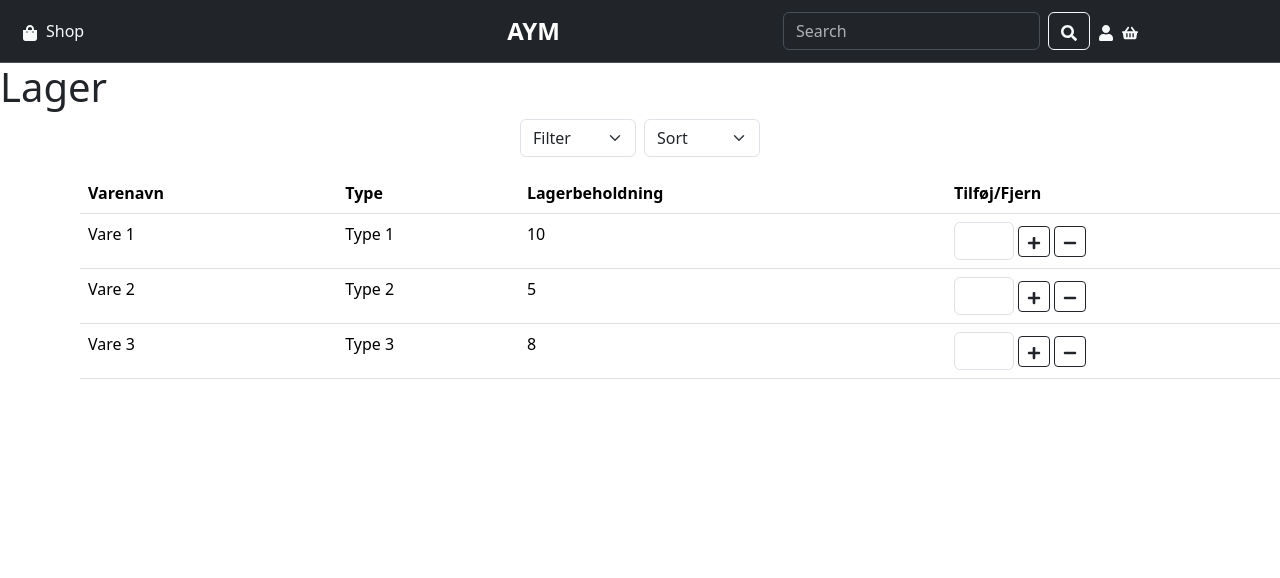
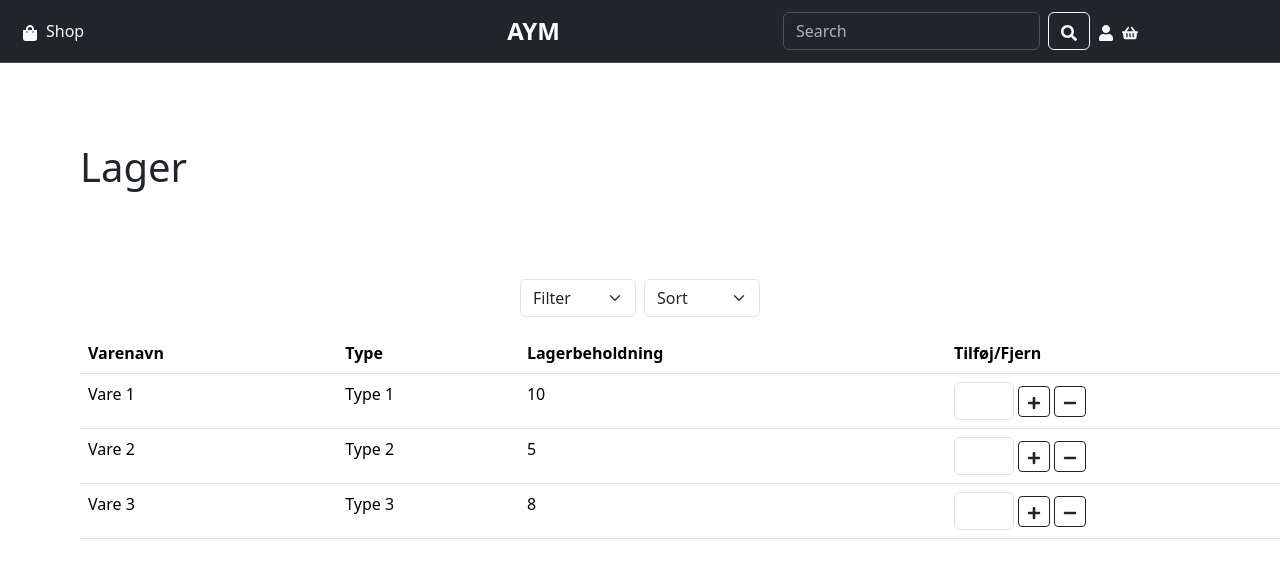
Before and after one commit to J-M-M-P/AYM-Frontend, a React (Vite) app: page /inventory in a window 1280 px wide. Shown: the top 578 px of the page. Built offline with nearby package versions, Linux system fonts and the light colour scheme.

Commit message:
added padding to header

```diff
--- a/src/pages/Inventory.tsx
+++ b/src/pages/Inventory.tsx
@@ -28,7 +28,7 @@ function Inventory() {
 
   return (
     <div>
-      <h1>Lager</h1>
+      <h1 style={{padding: "10vh"}}>Lager</h1>
 
       <div className="mb-3 d-flex justify-content-center">
         <div className="me-2">
```
